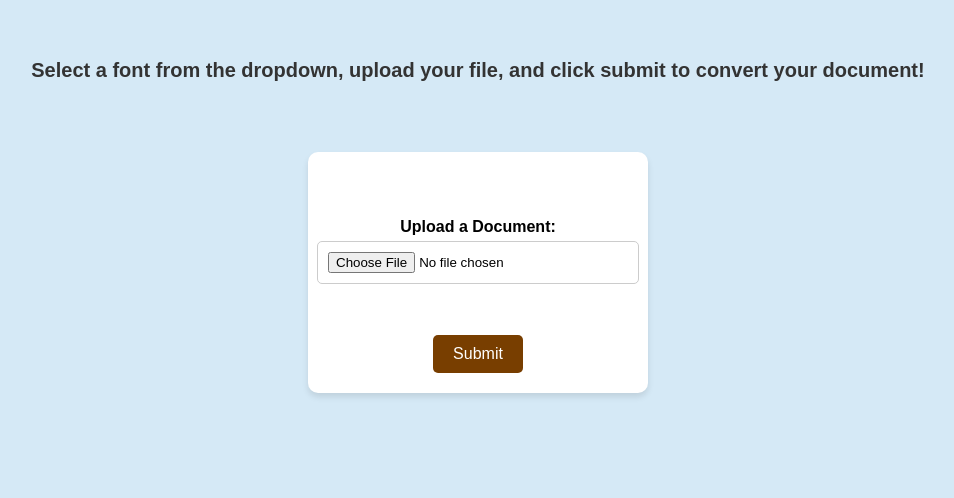
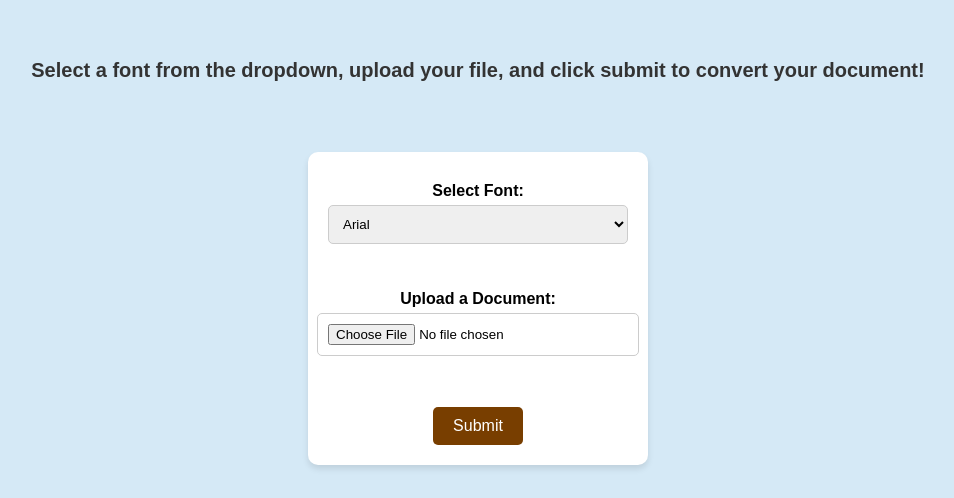
Before and after one commit to siennanicole/H4H25, a website: page uploadpage.html in a window 1280 px wide. Shown: the part 302-800 px from the top of the page, without its empty margins (162-1116 px from the left). Drawn offline with Linux system fonts and the light colour scheme.

Commit message:
Update uploadpage.html

```diff
--- a/uploadpage.html
+++ b/uploadpage.html
@@ -18,6 +18,14 @@
 </section>
         <section style="display: flex; justify-content: center; flex-direction: column; align-items: center; margin-top: 50px;">
         <form action="/submit" method="POST" enctype="multipart/form-data">
+            <!-- Font Selection Dropdown -->
+            <label for="font-select">Select Font:</label>
+            <select id="font-select" name="font">
+                <option value="Arial">Arial</option>
+                <option value="Comic-Sans">Comic Sans</option>
+                <option value="Verdana">Verdana</option>
+                <option value="Open Sans">Open Sans</option>
+                <option value="Century Gothic">Century Gothic</option>
             </select>
             <br><br>
             <!-- File Upload -->
```
